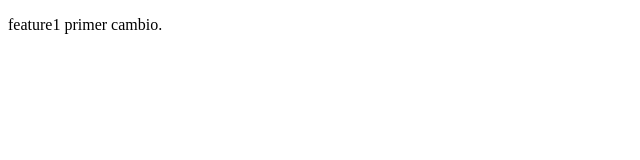
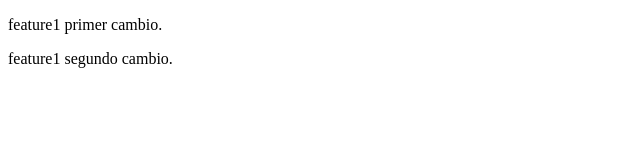
Before and after one commit to anRoswell/PruebaGit, a plain HTML site: page index.html in a window 1280 px wide. Shown: the whole page, without its empty margins (0-640 px from the left). Drawn offline with Linux system fonts and the light colour scheme.

Commit message:
feature1 segundo cambio

```diff
--- a/index.html
+++ b/index.html
@@ -9,6 +9,7 @@
 	<body>
 		<div>
 			<p>feature1 primer cambio.</p>
+			<p>feature1 segundo cambio.</p>
 		</div>
 	</body>
 </html>
```
